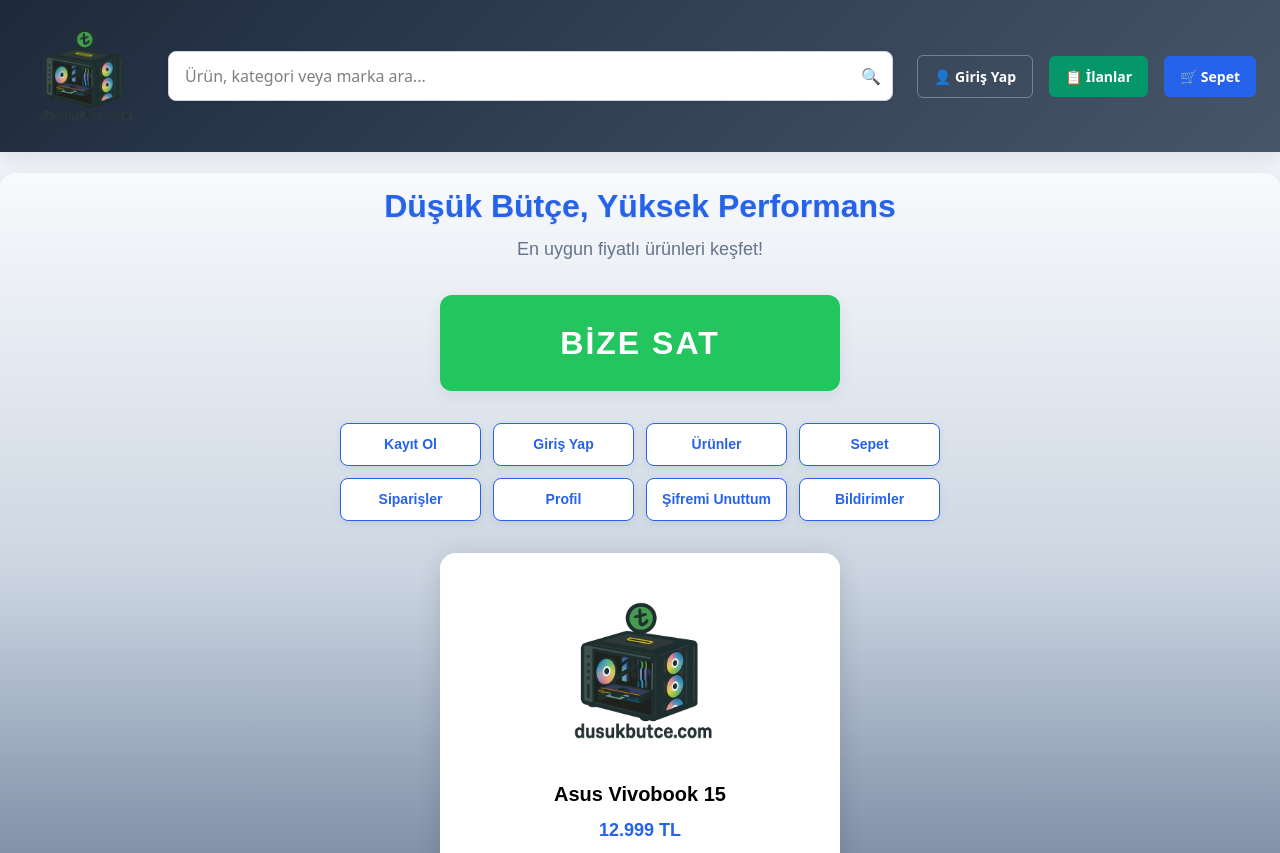
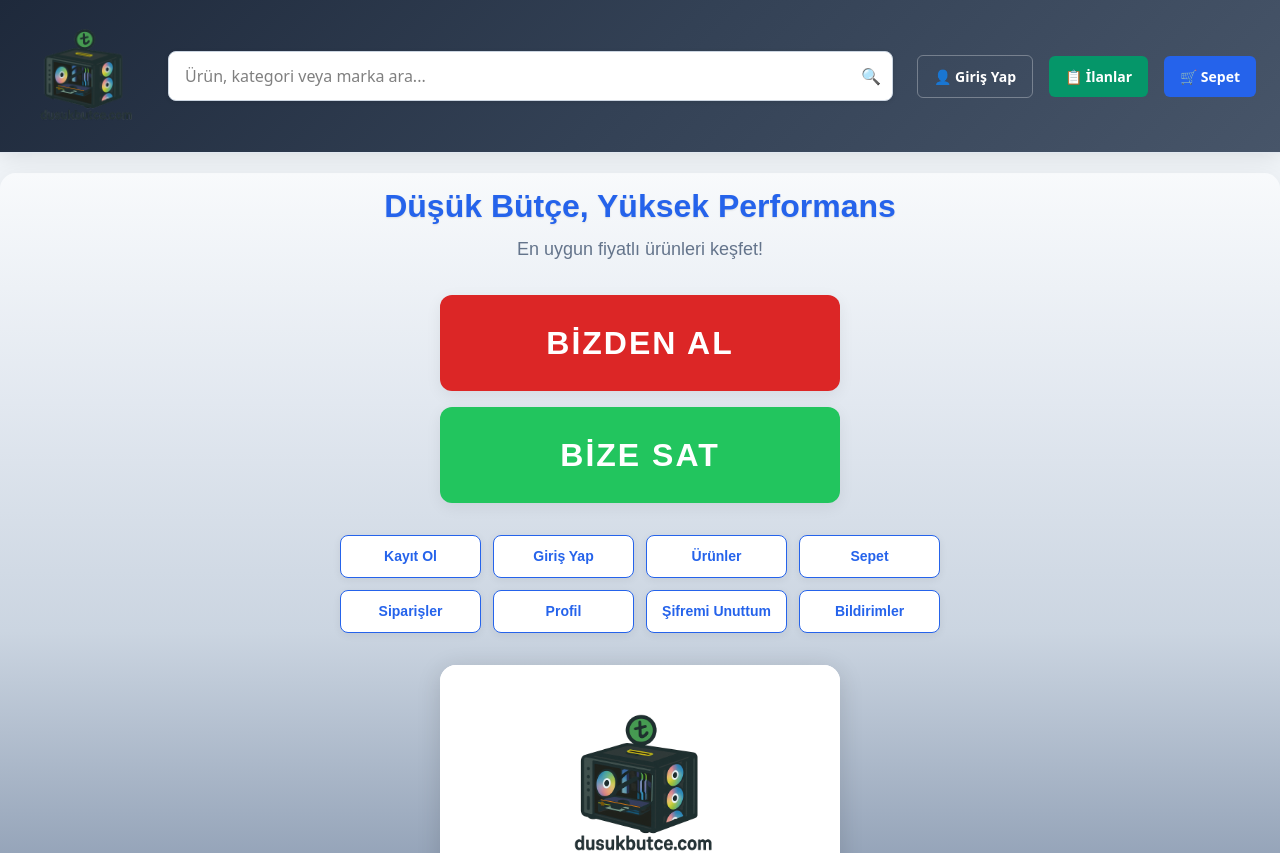
Before and after one commit to ozancidik/dusukbutce-web, a Next.js app: page / in a window 1280 px wide. Shown: the top 853 px of the page. Built offline with nearby package versions, Linux system fonts and the light colour scheme.

Commit message:
feat: Anasayfaya kırmızı renkli 'BİZDEN AL' butonu eklendi

```diff
--- a/app/page.tsx
+++ b/app/page.tsx
@@ -223,6 +223,29 @@ export default function HomePage() {
           En uygun fiyatlı ürünleri keşfet!
         </p>
       </div>
+
+      {/* BİZDEN AL butonu */}
+      <Link href="/buy" style={{ width: "100%", maxWidth: "400px" }}>
+        <button
+          style={{
+            background: "#dc2626",
+            color: "white",
+            border: "none",
+            borderRadius: "12px",
+            padding: isMobile ? "20px 0" : "24px 0",
+            fontWeight: "800",
+            fontSize: isMobile ? "24px" : "32px",
+            width: "100%",
+            marginBottom: "16px",
+            cursor: "pointer",
+            boxShadow: "0 4px 16px #0001",
+            letterSpacing: isMobile ? "1px" : "2px",
+            transition: "background 0.2s, color 0.2s",
+          }}
+        >
+          BİZDEN AL
+        </button>
+      </Link>
 
       {/* BİZE SAT butonu */}
       <Link href="/bize-sat" style={{ width: "100%", maxWidth: "400px" }}>
```
Also changed, not shown: 2 other files (tests, documents, lock files or other folders).
